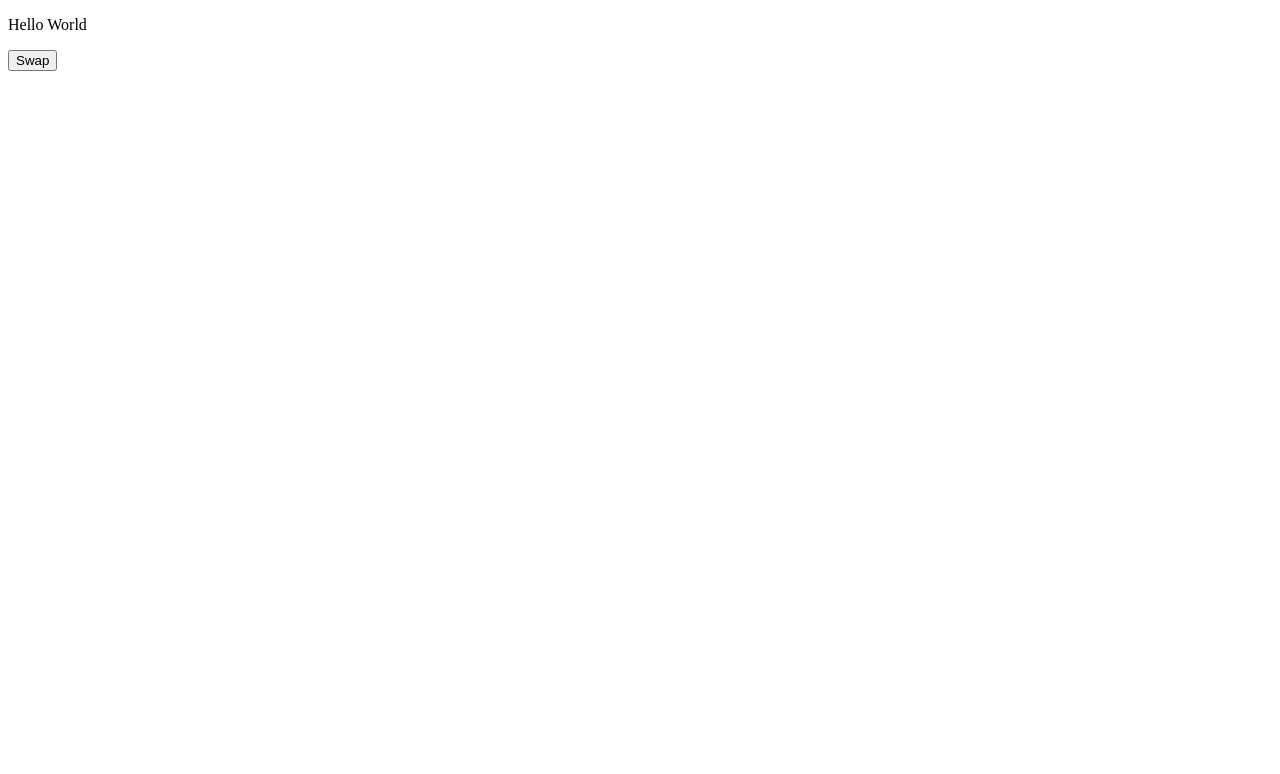
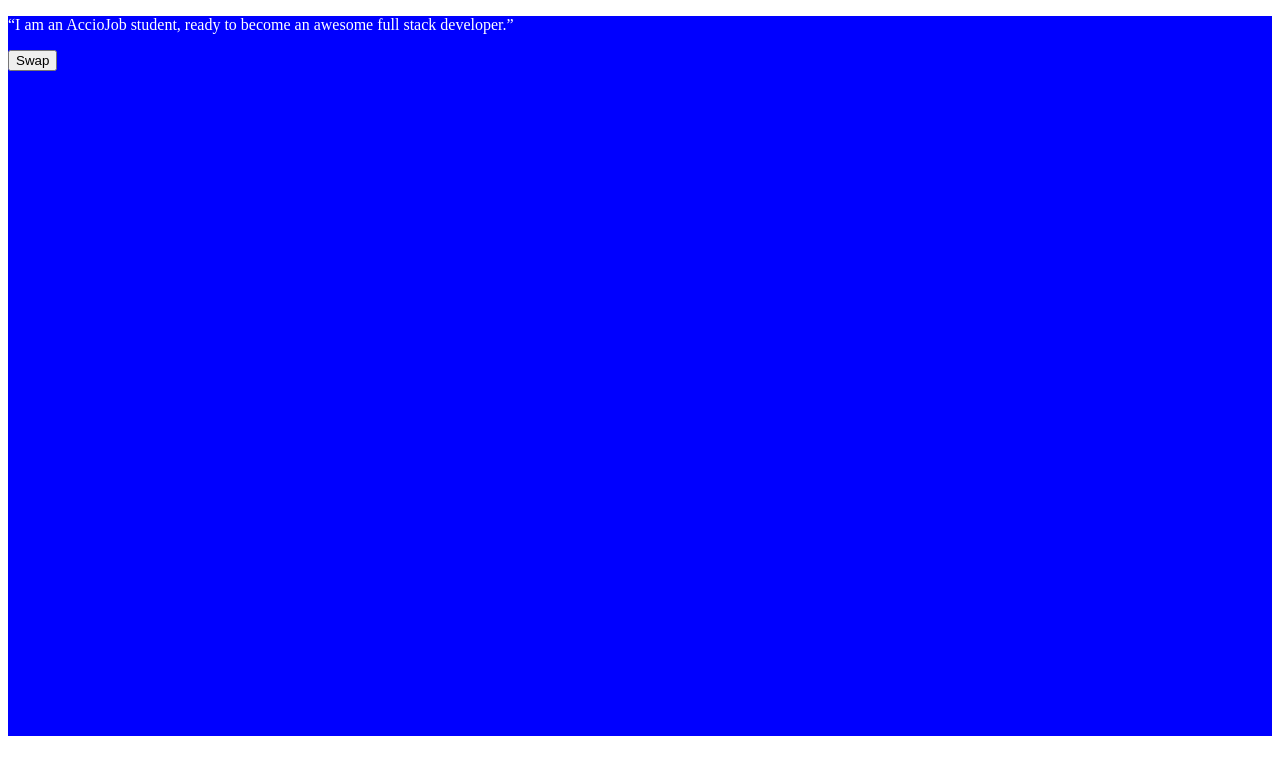
Before and after one commit to acciojob/dark-theme-nikitha7434, a website: page main.html in a window 1280 px wide. Both pictures are taken after a click on the button "Swap". Drawn offline with Linux system fonts and the light colour scheme.

Commit message:
add to file

```diff
--- a/main.html
+++ b/main.html
@@ -7,12 +7,12 @@
     <link rel="stylesheet" href="styles.css">
   </head>
   <body>
-    <main>
+    <main id="app" class="day">
       <!-- html markup here -->
       <p id="ptag">
-        Hello World
+        “I am an AccioJob student, ready to become an awesome full stack developer.”
       </p>
-      <button>Swap</button>
+      <button id="swap" class="button-day">Swap</button>
     </main>
     <script src="./script.js"></script>
   </body>
--- a/script.js
+++ b/script.js
@@ -1 +1,5 @@
 //your code here
+
+swap.onclick =() =>{
+    document.querySelector(".day").classList.toggle("button_night");
+};
```
